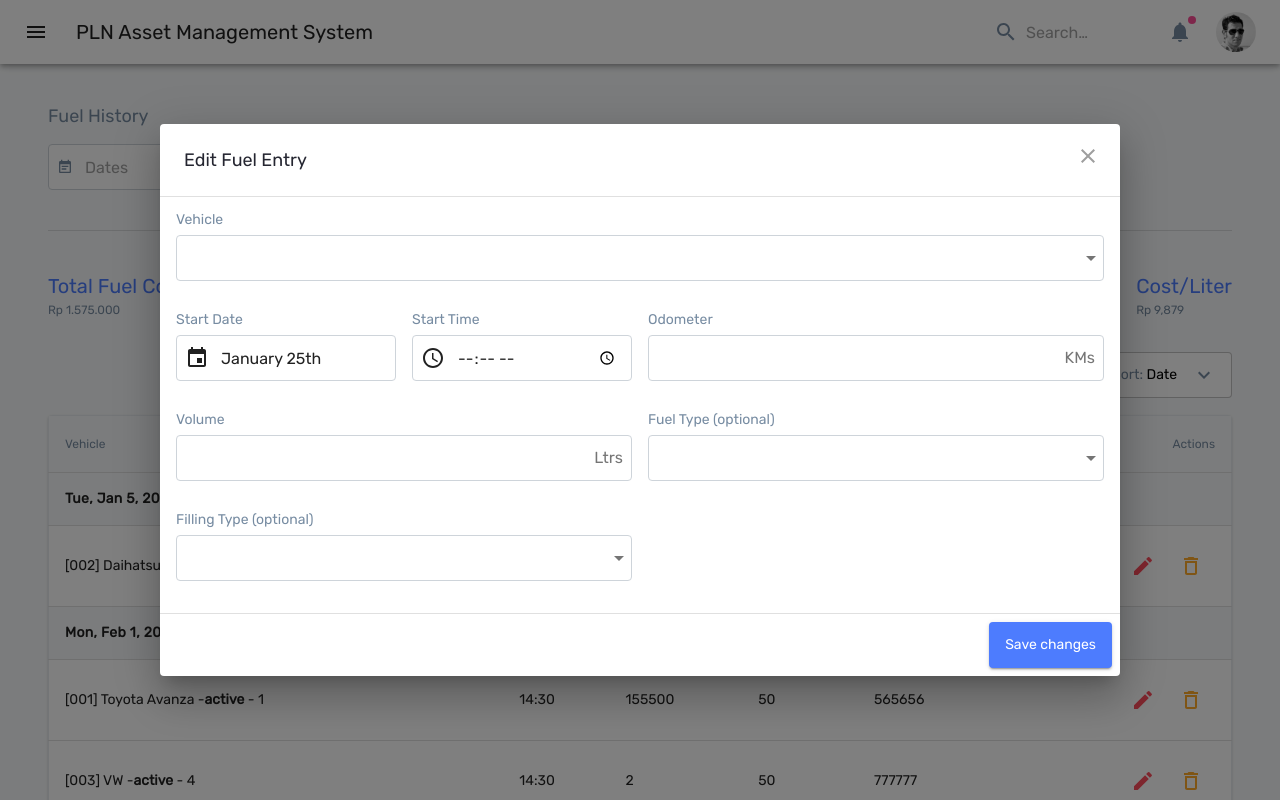
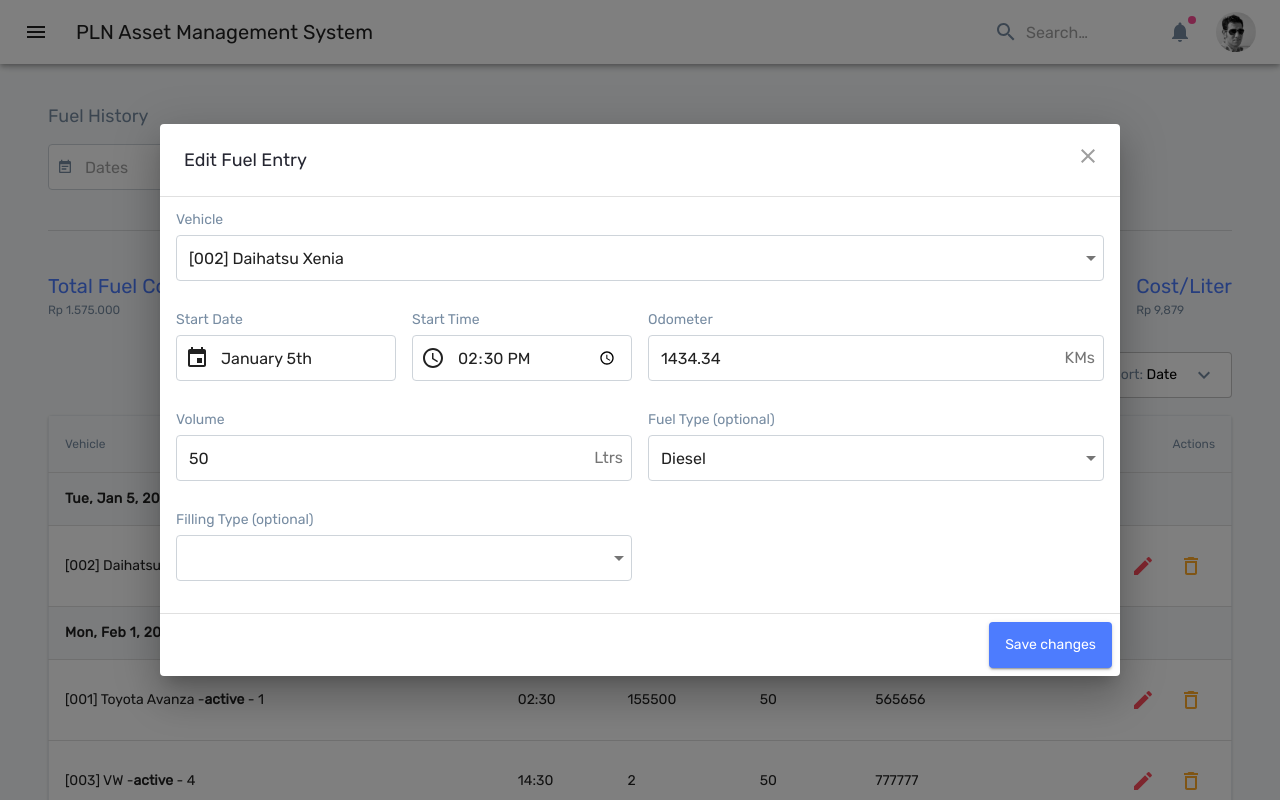
Before and after one commit to ahakem/Management-System, a Next.js app: page / in a window 1280 px wide. Both pictures are taken after a click on the button 1143 px from the left and 566 px from the top of the page. Shown: the top 800 px of the page. Built offline with nearby package versions, Linux system fonts and the light colour scheme.

Commit message:
handle form changes

```diff
--- a/components/shared/DataGrid/Dilog.js
+++ b/components/shared/DataGrid/Dilog.js
@@ -24,18 +24,25 @@ export default function DialogForm({
   handleCloseModel,
   data,
   vehiclesNames,
+  setFormData
 }) {
   const classes = useStyles();
-  const [age, setAge] = React.useState("");
   const handleChange = (event) => {
-    setAge(event.target.value);
+
+    setFormData({
+      ...data,
+      [event.target.name]:event.target.value
+    });
   };
-  const [selectedDate, handleDateChange] = useState(new Date());
-  const [currency, setCurrency] = React.useState("EUR");
 
-  const handleChangeSelect = (event) => {
-    setCurrency(event.target.value);
+  const handleDateChange = (value) => {
+    setFormData({
+      ...data,
+      date:value
+    });
   };
+
+
 
   return (
     <div>
@@ -56,9 +63,10 @@ export default function DialogForm({
                 <Select
                   labelId="Vehicle"
                   id="Vehicle"
-                  value={age}
+                  value={data.vehicle_id}
                   onChange={handleChange}
                   input={<TextField />}
+                  name="vehicle_id"
                 >
                   <MenuItem value="">
                     <em>None</em>
@@ -74,13 +82,13 @@ export default function DialogForm({
 
             <Grid item xs={6} md={3}>
               <FormControl className={classes.formControl}>
-                <InputLabel className={classes.label} id="Vehicle">
+                <InputLabel className={classes.label} id="date">
                   Start Date
                 </InputLabel>
                 <DatePicker
-                  label="Basic example"
-                  value={selectedDate}
                   onChange={handleDateChange}
+                  value={data.date}
+                  name="date"
                   animateYearScrolling
                   TextFieldComponent={TextField}
                   startAdornment={
@@ -99,6 +107,9 @@ export default function DialogForm({
                 </InputLabel>
                 <TextField
                 type="time"
+                name="time"
+                onChange={handleChange}
+                value={data.time}
                 startAdornment={
                   <InputAdornment position="end">
                     <ScheduleIcon />
@@ -114,6 +125,9 @@ export default function DialogForm({
                 </InputLabel>
                 <TextField
                   type="number"
+                  name="odometer"
+                  value={data.odometer}
+                  onChange={handleChange}
                   endAdornment={
                     <InputAdornment position="start">KMs</InputAdornment>
                   }
@@ -122,11 +136,14 @@ export default function DialogForm({
             </Grid>
             <Grid item xs={12} md={6}>
               <FormControl className={classes.formControl}>
-                <InputLabel className={classes.label} id="Odometer">
+                <InputLabel className={classes.label} id="volume">
                   Volume
                 </InputLabel>
                 <TextField
                   type="number"
+                  value={data.volume}
+                  name="volume"
+                  onChange={handleChange}
                   endAdornment={
                     <InputAdornment position="start">Ltrs</InputAdornment>
                   }
@@ -136,21 +153,22 @@ export default function DialogForm({
 
             <Grid item xs={12} md={6}>
               <FormControl className={classes.formControl}>
-                <InputLabel className={classes.label} id="fuel">
+                <InputLabel className={classes.label} id="fuel_types">
                   Fuel Type (optional)
                 </InputLabel>
                 <Select
-                  labelId="fuel"
-                  id="fuel"
-                  value={age}
+                  labelId="fuel_types"
+                  id="fuel_types"
+                  name="fuel_types"
+                  value={data.fuel_types}
                   onChange={handleChange}
                   input={<TextField />}
                 >
                   <MenuItem value="">
                     <em>None</em>
                   </MenuItem>
-                  <MenuItem value={1}>11</MenuItem>
-                  <MenuItem value={2}>22</MenuItem>
+                  <MenuItem value="gasoline">Gasoline</MenuItem>
+                  <MenuItem value="diesel">Diesel</MenuItem>
                 </Select>
               </FormControl>
             </Grid>
@@ -163,15 +181,15 @@ export default function DialogForm({
                 <Select
                   labelId="filling"
                   id="filling"
-                  value={age}
+                  value={data.filling}
                   onChange={handleChange}
                   input={<TextField />}
                 >
                   <MenuItem value="">
                     <em>None</em>
                   </MenuItem>
-                  <MenuItem value={1}>11</MenuItem>
-                  <MenuItem value={2}>22</MenuItem>
+                  <MenuItem value={1}>Type 1</MenuItem>
+                  <MenuItem value={2}>Type 2</MenuItem>
                 </Select>
               </FormControl>
             </Grid>
--- a/components/shared/DataGrid/index.js
+++ b/components/shared/DataGrid/index.js
@@ -143,7 +143,7 @@ const DataGrid =(props) => {
         </TableContainer>
       </Paper>
       {formData &&
-      <DialogForm vehiclesNames={vehicles.vehicles_names} data={formData} openModel={openModel} handleCloseModel={handleCloseModel}/>
+      <DialogForm vehiclesNames={vehicles.vehicles_names} setFormData={setFormData} data={formData} openModel={openModel} handleCloseModel={handleCloseModel}/>
     }
     </div>
   );
--- a/pages/api/vehicles.js
+++ b/pages/api/vehicles.js
@@ -16,11 +16,11 @@ export default async (req, res) => {
                 id:1,
                 vehicle_id:100,
                 status:"active",
-                time:"14:30",
+                time:"02:30",
                 date:'2021-2-1',
                 odometer:155500,
                 volume:50,
-                fuel_types:"gas",
+                fuel_types:"gasoline",
                 cost:565656
               },
               {
@@ -42,7 +42,7 @@ export default async (req, res) => {
                 date:'2021-3-1',
                 odometer:500.34,
                 volume:50,
-                fuel_types:"gas",
+                fuel_types:"gasoline",
                 cost:99999333
               },
               {
@@ -53,7 +53,7 @@ export default async (req, res) => {
                 date:'2021-2-1',
                 odometer:2,
                 volume:50,
-                fuel_types:"diesel",
+                fuel_types:"gasoline",
                 cost:777777
               },
               {
@@ -75,7 +75,7 @@ export default async (req, res) => {
                 date:'2021-2-1',
                 odometer:555,
                 volume:50,
-                fuel_types:"diesel",
+                fuel_types:"gasoline",
                 cost:11232232
               },
               {
```
